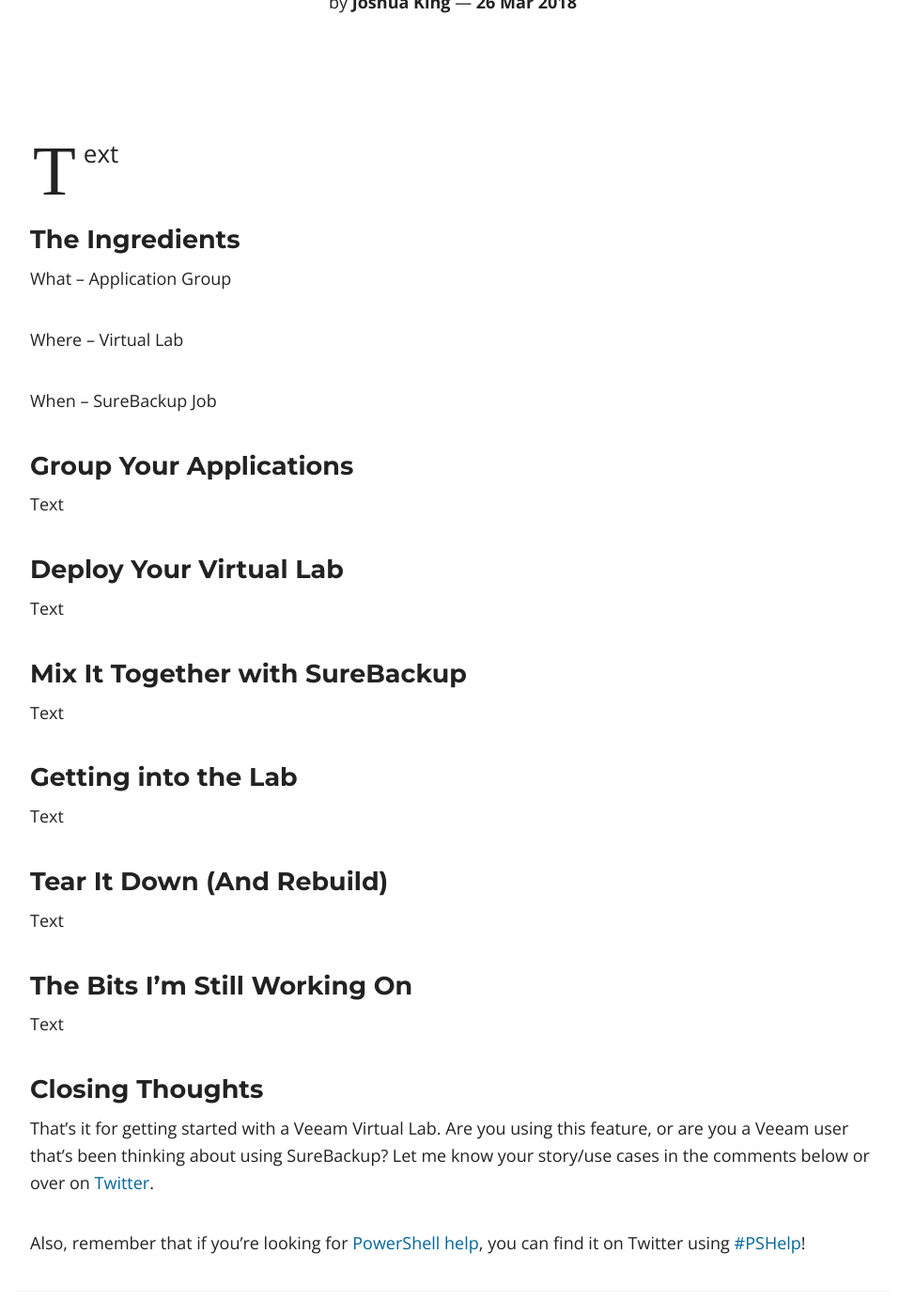
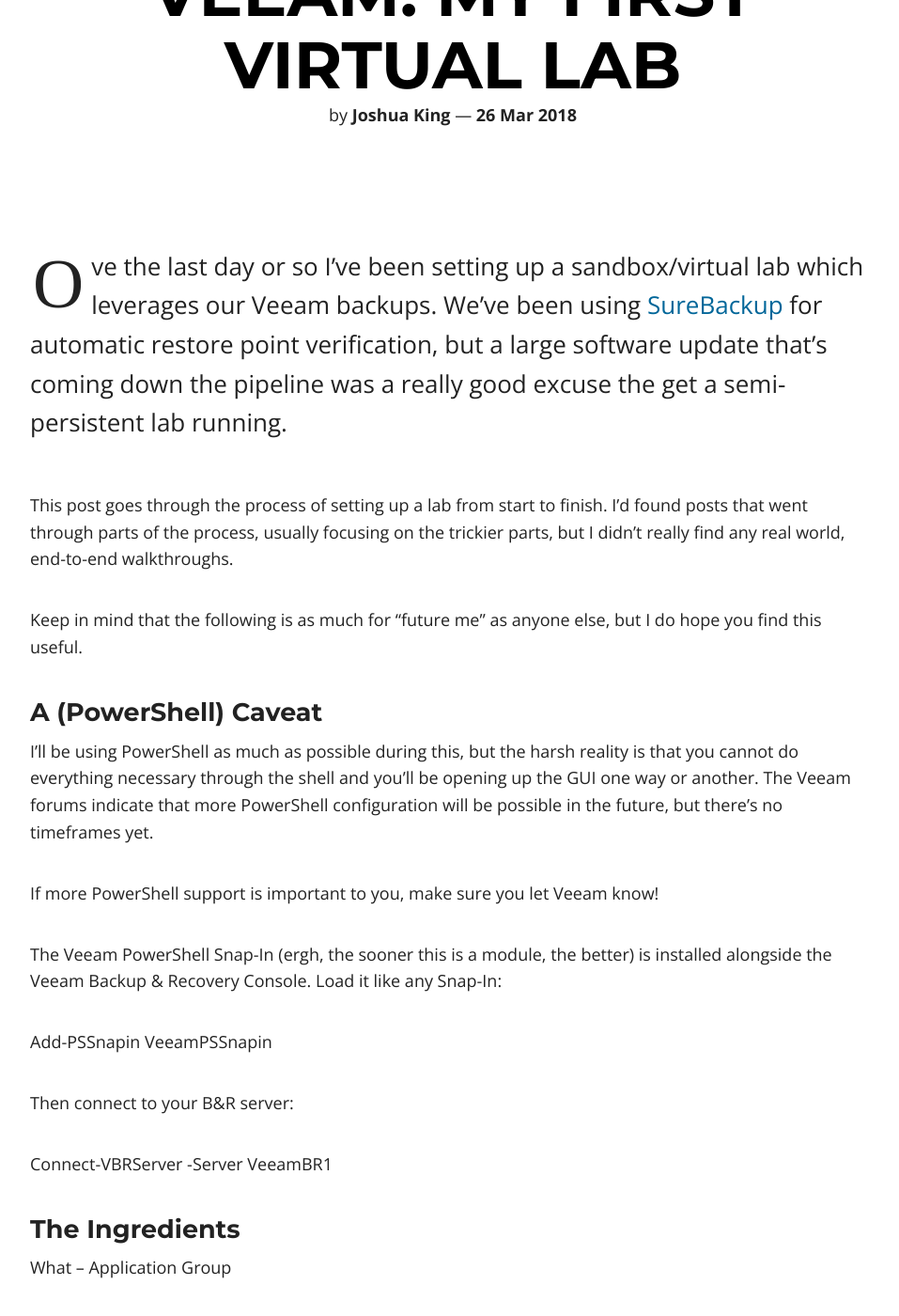
Before and after one commit to Windos/windos.github.io, a Jekyll site: the page built from _posts/2018-03-26-veeam-my-first-virtual-lab.md, in a window 1280 px wide and 1400 px high, scrolled down 386 px. Shown: the whole window at 94% size, without its empty margins (158-1115 px from the left). Built offline with Jekyll 4.4.1, drawn with Linux system fonts in a browser that asks for light colours; nearby versions of some CDN libraries; some web fonts are replaced; our own code applies the rules of GitHub Pages for plain Markdown files; comment, search, counter and statistics services are not loaded; some of the changed text lies outside the part shown.

Commit message:
Check point

```diff
--- a/_posts/2018-03-26-veeam-my-first-virtual-lab.md
+++ b/_posts/2018-03-26-veeam-my-first-virtual-lab.md
@@ -3,7 +3,40 @@
 title: "Veeam: My First Virtual Lab"
 ---
 
-Text
+Ove the last day or so I’ve been setting up a sandbox/virtual lab which
+leverages our Veeam backups. We’ve been using
+[SureBackup](https://www.veeam.com/videos/surebackup-how-it-works-22.html) for
+automatic restore point verification, but a large software update that’s coming
+down the pipeline was a really good excuse the get a semi-persistent lab
+running.
+
+This post goes through the process of setting up a lab from start to finish. I’d
+found posts that went through parts of the process, usually focusing on the
+trickier parts, but I didn’t really find any real world, end-to-end
+walkthroughs.
+
+Keep in mind that the following is as much for “future me” as anyone else, but I
+do hope you find this useful.
+
+### A (PowerShell) Caveat
+
+I’ll be using PowerShell as much as possible during this, but the harsh reality
+is that you cannot do everything necessary through the shell and you’ll be
+opening up the GUI one way or another. The Veeam forums indicate that more
+PowerShell configuration will be possible in the future, but there’s no
+timeframes yet.
+
+If more PowerShell support is important to you, make sure you let Veeam know!
+
+The Veeam PowerShell Snap-In (ergh, the sooner this is a module, the better) is
+installed alongside the Veeam Backup & Recovery Console. Load it like any
+Snap-In:
+
+Add-PSSnapin VeeamPSSnapin
+
+Then connect to your B&R server:
+
+Connect-VBRServer -Server VeeamBR1
 
 ### The Ingredients
 
```
